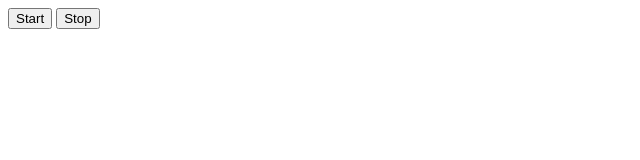
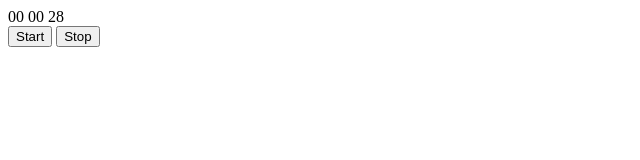
Before and after one commit to MyLightIsOn/timerApp, a plain HTML site: page index.html in a window 1280 px wide. Both pictures are taken after a click on the button "Start". Shown: the whole page, without its empty margins (0-640 px from the left). Drawn offline with Linux system fonts and the light colour scheme.

Commit message:
Moved variables to settings property; timer writes to DOM

```diff
--- a/index.html
+++ b/index.html
@@ -6,9 +6,9 @@
 </head>
 <body>
     <div>
-        <span id="minutes"></span>
-        <span id="seconds"></span>
-        <span id="milliseconds"></span>
+        <span id="minutes">00</span>
+        <span id="seconds">00</span>
+        <span id="milliseconds">00</span>
     </div>
 
     <button class="start">Start</button>
--- a/script.js
+++ b/script.js
@@ -1,29 +1,37 @@
 var timerApp = timerApp || {};
 
 timerApp = {
-	init: function(){
-		var	minutes = document.getElementById('minutes'),
-			seconds = document.getElementById('seconds'),
-			milliseconds = document.getElementById('milliseconds'),
-			start = document.getElementsByClassName('start'),
-			stop = document.getElementsByClassName('stop'),
-			timer = null;
-
-		timerApp.addHandlers(start, stop, timer)
+	settings: {
+   		minutes: document.getElementById('minutes'),
+		seconds: document.getElementById('seconds'),
+		milliseconds: document.getElementById('milliseconds'),
+		start: document.getElementsByClassName('start'),
+		stop: document.getElementsByClassName('stop'),
+		timerCount: 0,
+		timer: null
 	},
 
-	addHandlers: function(start, stop, timer){
-		start[0].addEventListener('click', function(){
-			timerApp.startTimer(timer)
+	init: function(){
+		timerApp.addHandlers()
+	},
+
+	addHandlers: function(){
+		var start = timerApp.settings.start[0],
+		 	stop = timerApp.settings.stop[0];
+
+		start.addEventListener('click', function(){
+			timerApp.startTimer();
+			console.log('Start Clicked!')
 		});
 
-		stop[0].addEventListener('click', function(){
+		stop.addEventListener('click', function(){
 			timerApp.stopTimer()
 		});
 	},
 
 	startTimer: function(){
-		timerApp.timerInterval()
+		timerApp.timerInterval();
+		console.log('Timer Started!')
 	},
 
 	stopTimer: function(){
@@ -31,9 +39,13 @@ timerApp = {
 	},
 
 	timerInterval: function(){
+		var timerCount = timerApp.settings.timerCount,
+			ms = timerApp.settings.milliseconds;
+
 		this.timer = setInterval(function(){
-			console.log('Counting')
-		}, 1000)
+			timerCount = timerCount += 1;
+			ms.innerText = ('00' + timerCount).substr(-2)
+		}, 100)
 	},
 
 	timerClear: function(){
```
